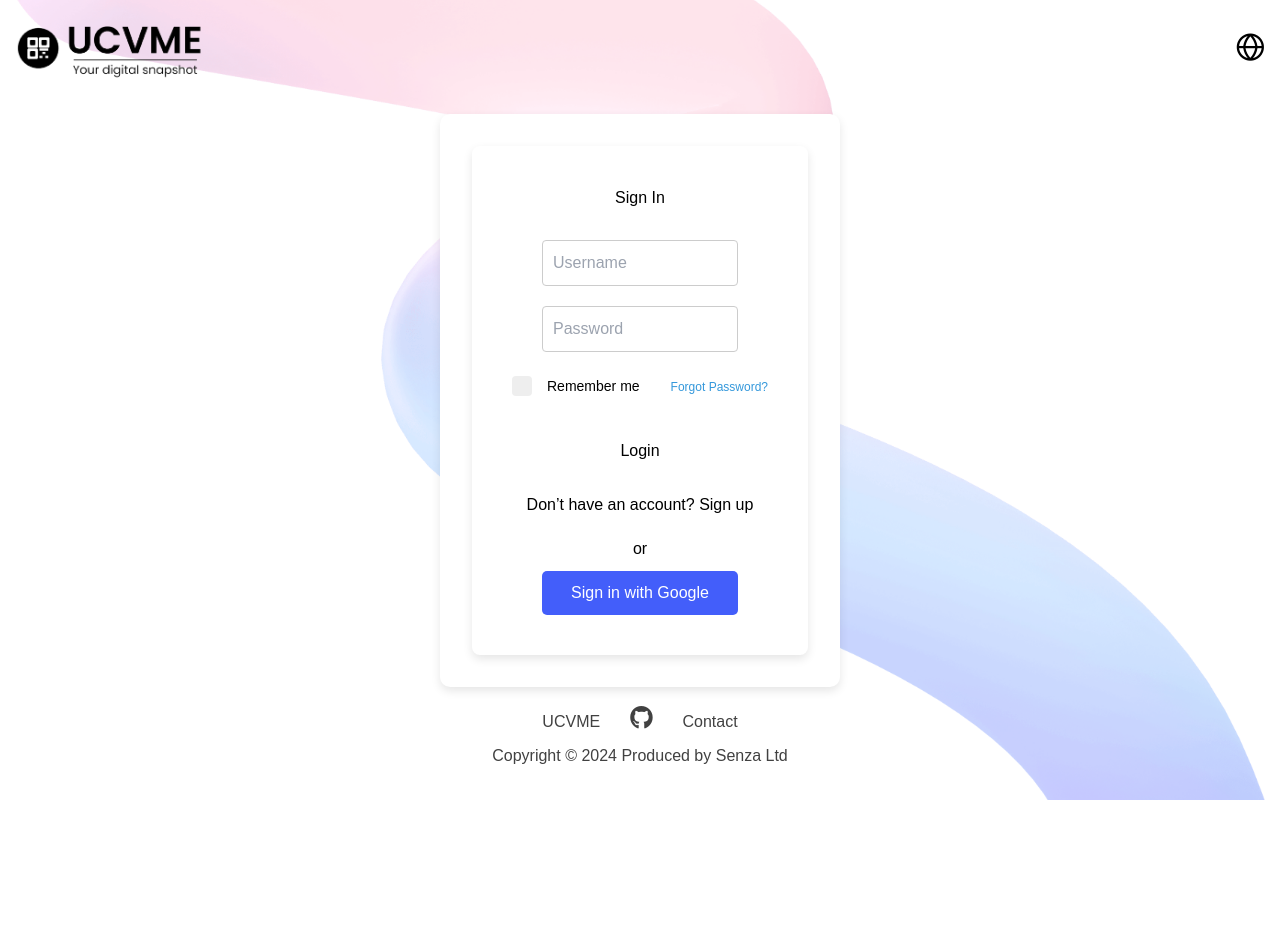
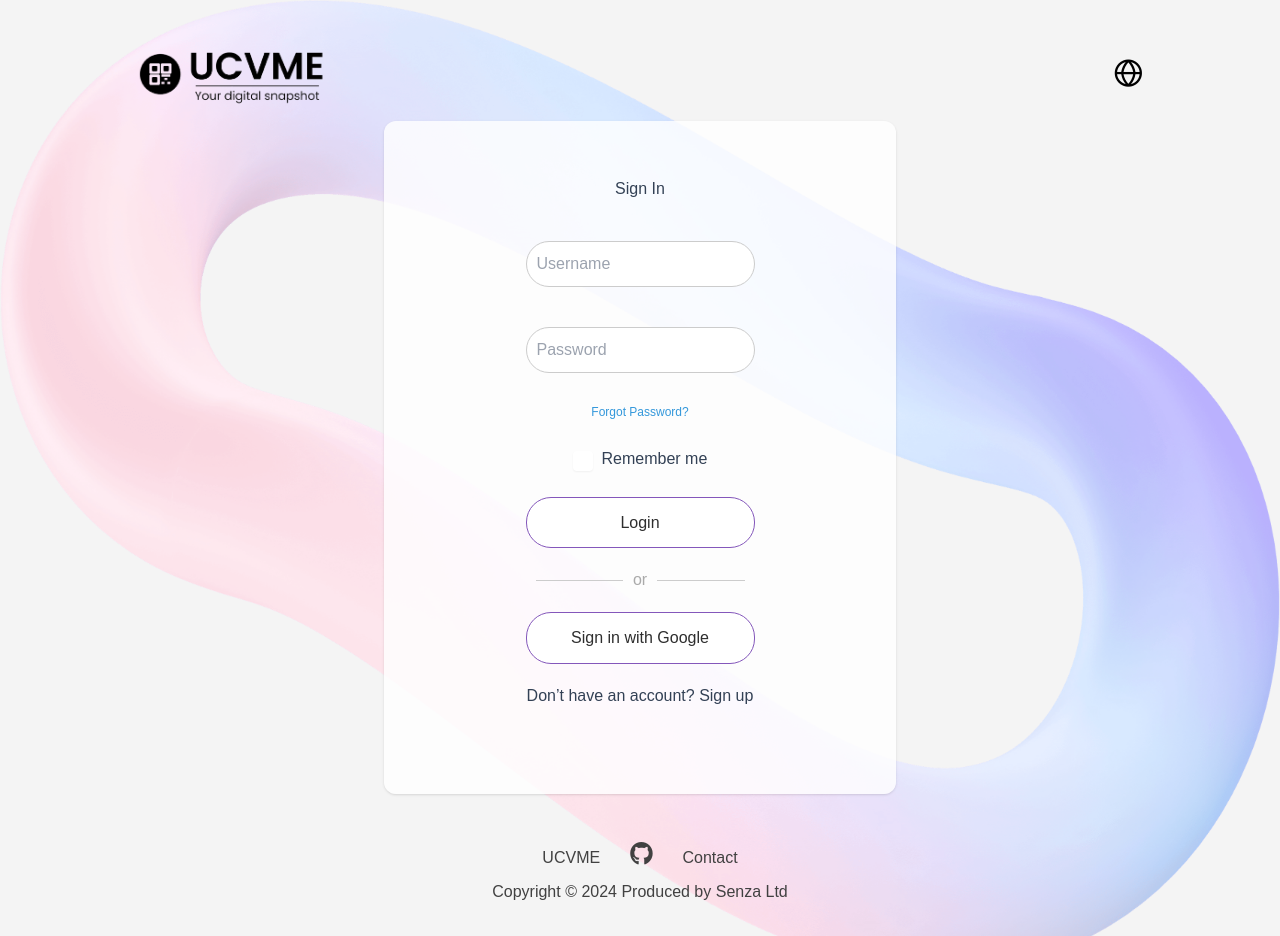
Before and after one commit to SENZAGlobalClassroom/UCVME, a Vue app in the folder app/view/: page /login in a window 1280 px wide. Before the commit the page ends 800 px from the top, so only its background shows below. Built offline with nearby package versions, Linux system fonts and the light colour scheme; a web font is replaced by a local one.

Commit message:
refactored Login Page frontend

```diff
--- a/app/view/src/components/LoginForm.vue
+++ b/app/view/src/components/LoginForm.vue
@@ -1,5 +1,4 @@
 <template>
-  <div class="login-form">
   <h2>Sign In</h2>
   <form @submit.prevent="onSubmit">
     <div class="form-group">
@@ -7,24 +6,26 @@
     </div>
     <div class="form-group">
       <input type="password" id="password" v-model="password" placeholder="Password" required>
-        <br>
-        <div class="actions">
-          <label class="checkbox-container">
-            <p>Remember me</p>
-            <input type="checkbox" v-model="rememberMe">
-            <span class="checkmark"></span>
-          </label>
+    </div>
     <a href="#" class="forgot-password">Forgot Password?</a>
+
+    <div style="padding: 0.5rem;">
+      <div class="checkbox-group" style="padding: 0.5rem;">
+        <Checkbox v-model="rememberMe" inputId="rememberMe" name="remember" value="RememberMe" />
+        <label for="rememberMe">&nbsp Remember me</label>
       </div>
     </div>
     <button type="submit" class="login-button">Login</button>
+
+    <div class="form-separator">
+      <span class="line"></span>
+      <span class="or-text">or</span>
+      <span class="line"></span>
+    </div>
+    <button type="button" class="google-sign-in">Sign in with Google</button>
     <div class="signup-link">Don’t have an account? <a href="/signup">Sign up</a></div>
-      <div class="separator">or</div>
-      <button type="button" class="google-sign-in">Sign in with Google</button>
   </form>
-  </div>
 </template>
-
 <script>
 export default {
   data() {
@@ -47,14 +48,12 @@
 </script>
 
 <style scoped>
-  .login-form {
-    background: #ffffff;
-    padding: 40px;
-    border-radius: 8px;
-    box-shadow: 0 4px 10px rgba(0, 0, 0, 0.1);
-    width: 100%;
-    max-width: 400px;
-    box-sizing: border-box;
+.form-group input,
+.login-button,
+.google-sign-in {
+  width: calc(100% - 20px);
+  max-width: 300px;
+  margin: 10px auto;
 }
 
 h2 {
@@ -64,117 +63,96 @@
 
 .form-group {
   margin-bottom: 20px;
+  display: flex;
+  flex-direction: column;
+  align-items: center;
 }
 
 .form-group input {
-    width: calc(100% - 60px);
+  width: 100%;
+  max-width: 300px;
   padding: 10px;
   border: 1px solid #ccc;
-    border-radius: 4px;
-    margin-left: auto;
-    margin-right: auto;
-    display: block;
+  border-radius: 25px;
 }
 
 .actions {
-    display: flex;
-    justify-content: space-between;
   align-items: center;
+  padding: 0 10%;
+  flex-direction: row;
 }
 
-  .checkbox-container {
-    display: block;
-    position: relative;
-    padding-left: 35px;
-    margin-bottom: 12px;
-    cursor: pointer;
-    font-size: 14px;
-    user-select: none;
-  }
-
-  .checkbox-container input {
-    position: absolute;
-    opacity: 0;
-    cursor: pointer;
-    height: 0;
-    width: 0;
-  }
-
-  .checkmark {
-    position: absolute;
-    top: 0;
-    left: 0;
-    height: 20px;
-    width: 20px;
-    background-color: #eee;
-    border-radius: 4px;
-  }
-
-  .checkbox-container:hover input ~ .checkmark {
-    background-color: #ccc;
-  }
-
-  .checkbox-container input:checked ~ .checkmark {
-    background-color: #3498db;
-  }
-
-  .checkmark:after {
-    content: "";
-    position: absolute;
-    display: none;
-  }
-
-  .checkbox-container input:checked ~ .checkmark:after {
-    display: block;
-  }
-
-  .checkbox-container .checkmark:after {
-    left: 7px;
-    top: 3px;
-    width: 5px;
-    height: 10px;
-    border: solid white;
-    border-width: 0 3px 3px 0;
-    transform: rotate(45deg);
-  }
-
-  .login-form button {
-    width: calc(100% - 60px);
-    display: block;
-    margin-left: auto;
-    margin-right: auto;
-    padding: 10px 20px;
-    border-radius: 5px;
-    margin-top: 10px;
-  }
-
-  .login-form button:hover {
-    background: #e5e5e5;
-  }
-
-  .google-sign-in {
-    background: #435efa;
-    border-color: #435efa;
-    color: #fff;
-  }
-
-  .google-sign-in:hover {
-    background: #3b4d91 !important;
-  }
-
-  .signup-link, .separator {
+.checkbox-group {
   text-align: center;
-    margin-top: 20px;
 }
 
 .forgot-password {
+  display: block;
+  text-align: center;
   font-size: 12px;
   color: #3498db;
-    padding-bottom: 10px;
   text-decoration: none;
+  margin: 10px 0;
 }
 
 .forgot-password:hover {
   text-decoration: underline;
 }
+
+.login-button,
+.google-sign-in {
+  width: 100%;
+  max-width: 300px;
+  margin: 10px auto;
+  display: block;
+  background: #ffffff;
+  border: 1px solid rgb(132, 87, 187);
+  color: #2e2e2e;
+  padding: 0.8rem;
+  border-radius: 25px;
+  cursor: pointer;
+}
+
+.signup-link,
+.separator {
+  text-align: center;
+  margin-top: 20px;
+  margin-bottom: 30px;
+}
+
+.form-separator {
+  display: flex;
+  align-items: center;
+  margin: 20px 0;
+}
+
+.line {
+  flex: 1;
+  height: 1px;
+  background-color: #ccc;
+  margin: 0 10px;
+}
+
+.or-text {
+  color: #aaa;
+  white-space: nowrap;
+}
+
+@media (max-width: 766px) {
+  .form-group input,
+  .login-button,
+  .google-sign-in {
+    width: 70dvw;
+    max-width: none;
+  }
+
+  .form-group,
+  .form-separator,
+  .signup-link,
+  .forgot-password {
+    padding: 0 20px;
+  }
+
+
+}
 </style>
--- a/app/view/src/main.js
+++ b/app/view/src/main.js
@@ -36,6 +36,7 @@ import Toast from 'primevue/toast';
 import Sidebar from 'primevue/sidebar';
 import Galleria from 'primevue/galleria';
 import Avatar from 'primevue/avatar';
+import Checkbox from 'primevue/checkbox';
 
 const app = createApp(App)
 
@@ -64,6 +65,7 @@ app.component('TopBar', TopBar);
 app.component('Sidebar', Sidebar);
 app.component('Galleria', Galleria);
 app.component('Avatar', Avatar);
+app.component('Checkbox', Checkbox);
 
 app.use(router)
 app.use(PrimeVue);
--- a/app/view/src/views/HomeView.vue
+++ b/app/view/src/views/HomeView.vue
@@ -16,12 +16,18 @@ import Home from '@/components/Home.vue';
 </template>
 
 <style>
+.card-container {
+    padding: 2rem;
+    background-color: rgba(255, 255, 255, 0.808);
+    align-items: center;
+}
+
 .gray-background {
     padding-top: 2rem;
     padding-bottom: 2rem;
     padding-left: 10dvw;
     padding-right: 10dvw;
-    background-color: #edededa7;
+    background-color: #ededed98;
     background-image: url('@/assets/Pastel_13.png');
     background-size: cover;
     background-repeat: no-repeat;
--- a/app/view/src/views/LikesView.vue
+++ b/app/view/src/views/LikesView.vue
@@ -25,12 +25,6 @@ import Likes from '@/components/Likes.vue';
     align-items: center;
 }
 
-.button-container {
-    display: flex;
-    justify-content: center;
-    padding: 1rem;
-}
-
 .gray-background {
     padding-top: 2rem;
     padding-bottom: 2rem;
--- a/app/view/src/views/LoginView.vue
+++ b/app/view/src/views/LoginView.vue
@@ -1,11 +1,12 @@
 <template>
-  <div class="login-view">
+
+  <div class="gray-background">
     <TopBarFirstTime />
-
-    <div class="form-container">
+    <Card class="card-container">
+      <template #content>
         <LoginForm @submit-form="handleLogin" />
-    </div>
-
+      </template>
+    </Card>
     <Footer />
   </div>
 </template>
@@ -25,64 +26,30 @@
 </script>
 
 <style scoped>
-  .login-view {
-    display: flex;
-    flex-direction: column;
+.card-container {
+    padding: 2rem;
+    background-color: rgba(255, 255, 255, 0.808);
     align-items: center;
-    justify-content: center;
-
-    height: 100vh;
-    padding-top: 0;
-
-    background-image: url('@/assets/Pastel_12.png');
-    background-position: left center, right center;
-    background-repeat: no-repeat, no-repeat;
-    background-size: cover;
+    max-width: 40dvw;
+    margin: auto;
 }
 
-  .form-container {
-    width: 100%;
-    max-width: 400px;
-    padding: 2rem;
-    background: #fff;
-    border-radius: 10px;
-    box-shadow: 0 4px 10px rgba(0, 0, 0, 0.1);
-    display: flex;
-    flex-direction: column;
-    align-items: center;
+.gray-background {
+    padding-top: 2rem;
+    padding-bottom: 2rem;
+    padding-left: 10dvw;
+    padding-right: 10dvw;
+    background-color: #ededed98;
+    background-image: url('@/assets/Pastel_13.png');
+    background-size: cover;
+    background-repeat: no-repeat;
+    min-height: 100vh;
 }
 
-  .top-bar {
-  position: fixed;
-  top: 0;
-  left: 0;
-  display: flex;
-  justify-content: space-between;
-  align-items: center;
-  padding: 1rem;
-  width: 100%;
-  }
-
-  .logo {
-    max-height: 60px;
-  }
-
-  .globe-icon {
-    font-size: 2rem;
-  }
-
-  footer {
-    position: fixed;
-    bottom: 2rem;
-  }
-
-  @media (max-width: 600px) {
-    .login-view {
-      padding: 10px;
-    }
-
-    .form-container {
-      padding: 1rem;
+@media (max-width: 767px) {
+    .card-container {
+    max-width: 80dvw;
+    margin: auto;
 }
 }
 </style>
```
Lines whose indentation alone changed are shown as unchanged.
